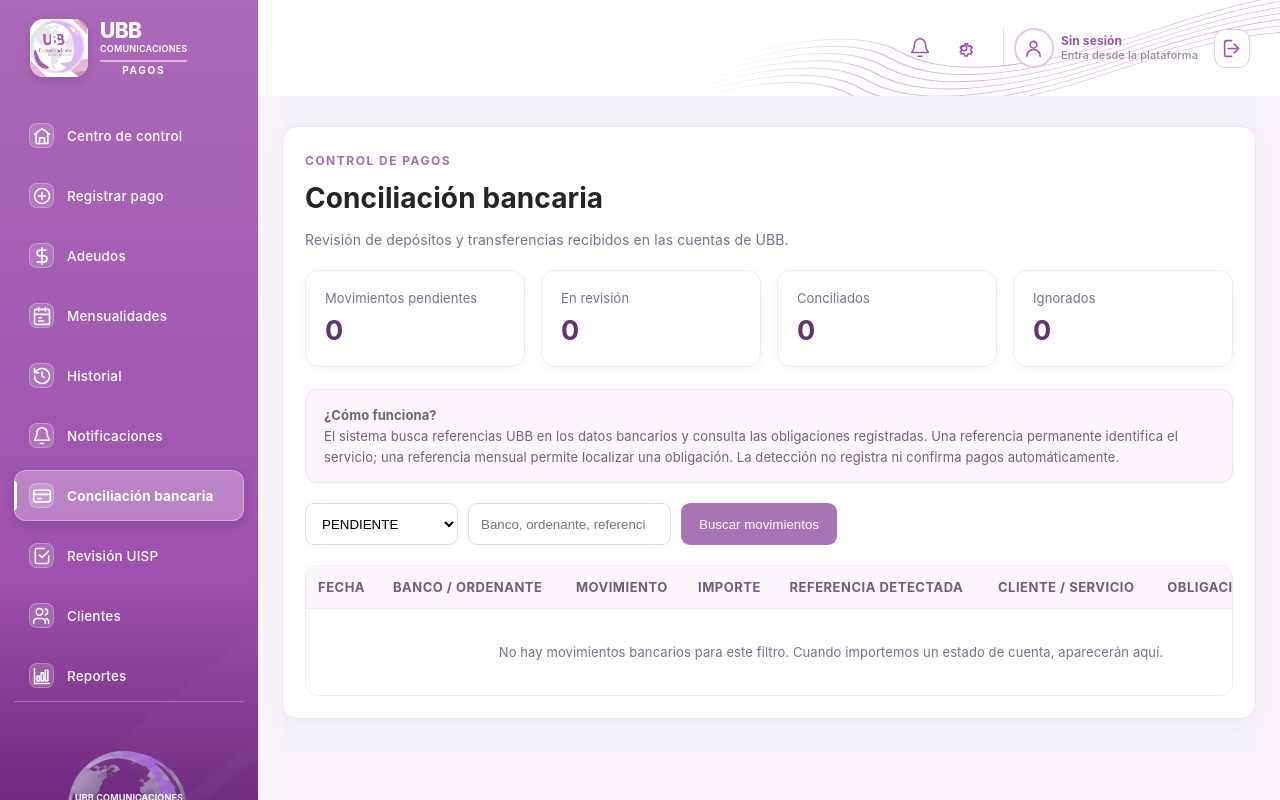
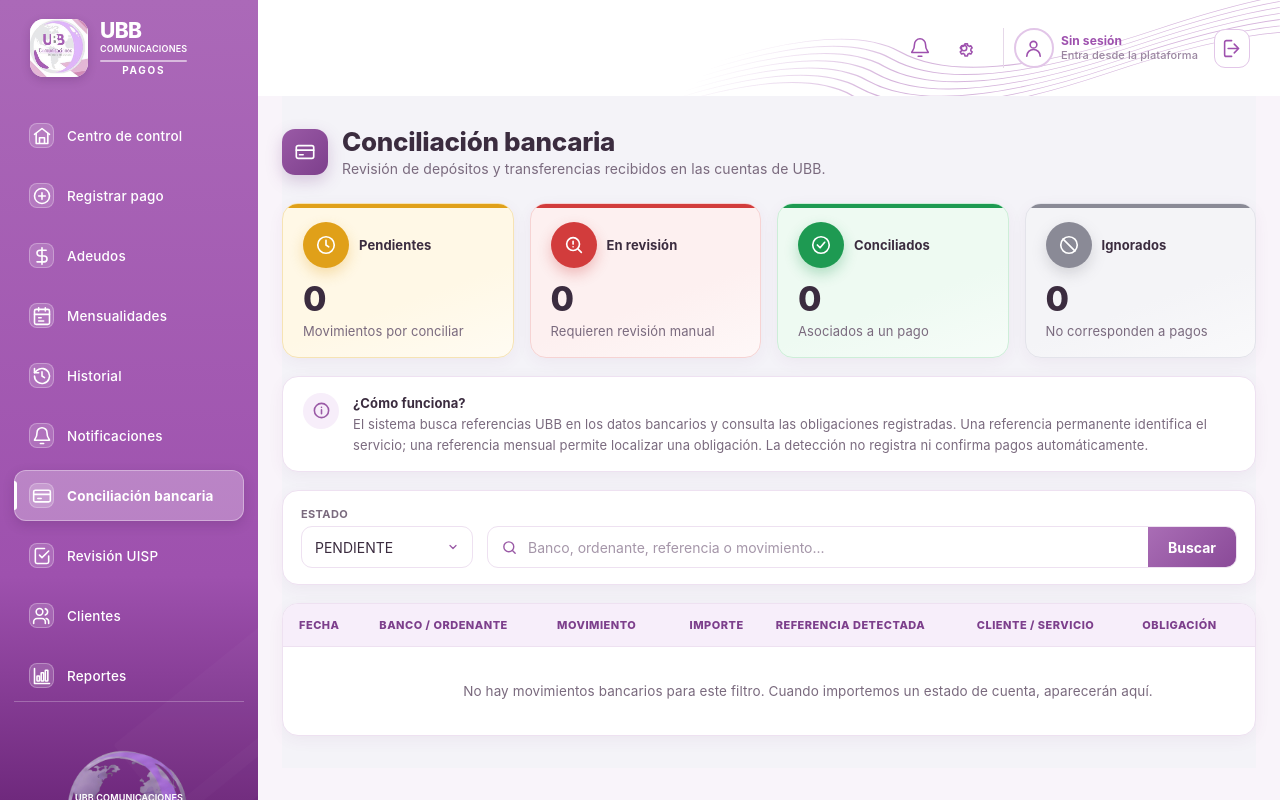
Before and after one commit to abrilyom/UBB-COMUNICACIONES-ABRIL, a PHP site: page /pagos/conciliacion_bancaria.php in a window 1280 px wide. Run offline with PHP 8.4, Linux system fonts and the light colour scheme; data that the repository does not hold is empty; a stand-in replaces the project's code that opens the database connection.

Commit message:
Conciliacion bancaria con el estilo del Centro de control
Cabecera con icono, cuatro tarjetas de colores, explicacion en panel,
filtros en barra (el estado se aplica al cambiarlo) con aviso de filtros
activos y boton Limpiar filtros, y tabla como en los demas listados. La
deteccion de referencias y las consultas no cambian.

Co-Authored-By: Claude Opus 5.5 <noreply@anthropic.com>

```diff
--- a/pagos/conciliacion_bancaria.php
+++ b/pagos/conciliacion_bancaria.php
@@ -251,96 +251,27 @@ function etiquetaEstado(string $estado): string {
     <meta name="viewport" content="width=device-width, initial-scale=1.0">
     <title>Conciliación bancaria - UBB Comunicaciones</title>
     <link rel="stylesheet" href="css/pagos.css?v=<?php echo filemtime(__DIR__ . '/css/pagos.css'); ?>">
+    <link rel="stylesheet" href="css/tablero.css?v=<?php echo filemtime(__DIR__ . '/css/tablero.css'); ?>">
+    <link rel="stylesheet" href="css/listados.css?v=<?php echo filemtime(__DIR__ . '/css/listados.css'); ?>">
     <style>
-        .conciliacion-intro {
-            color: #77718b;
-            font-size: 14px;
-            margin-top: 7px;
-        }
-        .conciliacion-indicadores {
-            display: grid;
-            grid-template-columns: repeat(4, minmax(0, 1fr));
-            gap: 16px;
-            margin: 22px 0;
-        }
-        .conciliacion-indicador {
-            background: #fff;
-            border: 1px solid #f1e9f2;
-            border-radius: 14px;
-            padding: 19px;
-            box-shadow: 0 3px 12px rgba(89,34,100,.04);
-        }
-        .conciliacion-indicador span {
-            display: block;
-            color: #77718b;
-            font-size: 13px;
-        }
-        .conciliacion-indicador strong {
-            display: block;
-            color: #63336d;
-            font-size: 27px;
-            margin-top: 8px;
-        }
-        .conciliacion-filtros {
-            display: flex;
-            flex-wrap: wrap;
-            align-items: center;
-            gap: 10px;
-            margin: 20px 0;
-        }
-        .conciliacion-filtros input,
-        .conciliacion-filtros select {
-            min-height: 42px;
-            border: 1px solid #e5d7e8;
-            border-radius: 9px;
-            padding: 8px 12px;
-            background: #fff;
-        }
-        .conciliacion-filtros button {
-            min-height: 42px;
-            padding: 8px 18px;
-            border: 0;
-            border-radius: 9px;
-            background: #a974b4;
-            color: #fff;
-            cursor: pointer;
-        }
-        .conciliacion-tabla {
-            overflow-x: auto;
-            background: #fff;
-            border: 1px solid #f1e9f2;
-            border-radius: 13px;
-        }
-        .conciliacion-tabla table {
-            width: 100%;
-            border-collapse: collapse;
-            min-width: 1050px;
-        }
-        .conciliacion-tabla th,
-        .conciliacion-tabla td {
-            padding: 13px 12px;
-            border-bottom: 1px solid #f2ebf3;
-            text-align: left;
-            font-size: 13px;
-            vertical-align: top;
-        }
-        .conciliacion-tabla th {
-            background: #faf6fb;
-            color: #765a7b;
-            font-weight: 700;
-        }
+        /* Celdas de la tabla: datos secundarios debajo del principal */
         .conciliacion-tabla td small {
             display: block;
-            color: #77718b;
-            margin-top: 5px;
+            color: var(--cc-texto-suave);
+            font-size: 12px;
+            margin-top: 4px;
             overflow-wrap: anywhere;
+        }
+        .conciliacion-tabla td {
+            vertical-align: top !important;
         }
         .conciliacion-estado {
             display: inline-block;
-            padding: 5px 9px;
-            border-radius: 20px;
+            padding: 5px 11px;
+            border-radius: 999px;
             font-size: 11px;
-            font-weight: 700;
+            font-weight: 800;
+            letter-spacing: .3px;
         }
         .conciliacion-estado.pendiente {
             background: #fff3d9;
@@ -359,41 +290,55 @@ function etiquetaEstado(string $estado): string {
             color: #666;
         }
         .conciliacion-referencia {
-            color: #875092;
+            color: var(--cc-morado);
+            font-family: ui-monospace, "Cascadia Mono", Consolas, monospace;
+            font-size: 12.5px;
             font-weight: 700;
             overflow-wrap: anywhere;
         }
-        .conciliacion-vacio {
-            padding: 35px !important;
-            text-align: center !important;
-            color: #77718b;
-        }
+        /* Explicación de cómo funciona */
         .conciliacion-ayuda {
-            background: #faf6fb;
-            border: 1px solid #efe1f2;
-            border-radius: 12px;
-            padding: 15px 18px;
+            display: flex;
+            gap: 14px;
+            align-items: flex-start;
+            padding: 16px 20px;
             margin-bottom: 18px;
-            color: #765f7b;
+            color: var(--cc-texto-suave);
             font-size: 13px;
             line-height: 1.6;
         }
-        @media(max-width: 900px) {
-            .conciliacion-indicadores {
-                grid-template-columns: repeat(2, minmax(0, 1fr));
-            }
+        .conciliacion-ayuda strong {
+            color: var(--cc-texto);
         }
-        @media(max-width: 520px) {
-            .conciliacion-indicadores {
-                grid-template-columns: 1fr 1fr;
-                gap: 9px;
-            }
-            .conciliacion-indicador {
-                padding: 13px;
-            }
-            .conciliacion-indicador strong {
-                font-size: 22px;
-            }
+        .conciliacion-ayuda-icono {
+            display: grid;
+            place-items: center;
+            flex: 0 0 36px;
+            width: 36px;
+            height: 36px;
+            border-radius: 50%;
+            background: var(--cc-morado-suave);
+            color: var(--cc-morado-medio);
+        }
+        .conciliacion-ayuda-icono svg {
+            width: 19px;
+            height: 19px;
+            fill: none;
+            stroke: currentColor;
+            stroke-width: 2;
+            stroke-linecap: round;
+            stroke-linejoin: round;
+        }
+        /* Tarjeta gris para "Ignorados" */
+        .conciliacion-kpi--ignorados {
+            --cc-acento: #8a8a96;
+            --cc-acento-fondo: #f4f4f7;
+            --cc-acento-borde: #e3e3ea;
+            border-color: var(--cc-acento-borde);
+            background: linear-gradient(160deg, var(--cc-acento-fondo) 0%, var(--cc-acento-fondo) 60%, #ffffff 140%);
+        }
+        .conciliacion .hist-tabla table {
+            min-width: 1050px;
         }
     </style>
 </head>
@@ -402,47 +347,97 @@ function etiquetaEstado(string $estado): string {
 <?php require __DIR__ . "/includes/encabezado.php"; ?>
 <?php require __DIR__ . "/includes/panel_lateral.php"; ?>
 
-<main class="contenedor">
-    <section class="panel">
-        <div class="panel-encabezado">
+<main class="contenedor cc hist conciliacion">
+
+    <!-- =================================================
+         CABECERA
+    ================================================== -->
+
+    <header class="cc-cabecera">
+        <div class="cc-cabecera-texto">
+            <span class="cc-cabecera-icono" aria-hidden="true">
+                <svg viewBox="0 0 24 24"><rect x="2.5" y="5" width="19" height="14" rx="2"/><path d="M2.5 10h19M6 15h4"/></svg>
+            </span>
             <div>
-                <span class="etiqueta-seccion">CONTROL DE PAGOS</span>
-                <h2 class="panel-titulo">Conciliación bancaria</h2>
-                <p class="conciliacion-intro">
-                    Revisión de depósitos y transferencias recibidos en las cuentas de UBB.
-                </p>
+                <h1>Conciliación bancaria</h1>
+                <p>Revisión de depósitos y transferencias recibidos en las cuentas de UBB.</p>
             </div>
         </div>
+    </header>
 
-        <div class="conciliacion-indicadores">
-            <div class="conciliacion-indicador">
-                <span>Movimientos pendientes</span>
-                <strong><?= $estadisticas["PENDIENTE"] ?></strong>
+
+    <!-- =================================================
+         RESUMEN
+    ================================================== -->
+
+    <div class="cc-kpis hist-kpis adeudos-kpis">
+
+        <div class="cc-kpi cc-kpi--proximos">
+            <div class="cc-kpi-cabeza">
+                <span class="cc-kpi-icono" aria-hidden="true"><svg viewBox="0 0 24 24"><circle cx="12" cy="12" r="9"/><path d="M12 7v5l3 2"/></svg></span>
+                <span class="cc-kpi-nombre">Pendientes</span>
             </div>
-            <div class="conciliacion-indicador">
-                <span>En revisión</span>
-                <strong><?= $estadisticas["REVISION"] ?></strong>
-            </div>
-            <div class="conciliacion-indicador">
-                <span>Conciliados</span>
-                <strong><?= $estadisticas["CONCILIADO"] ?></strong>
-            </div>
-            <div class="conciliacion-indicador">
-                <span>Ignorados</span>
-                <strong><?= $estadisticas["IGNORADO"] ?></strong>
-            </div>
+            <strong class="cc-kpi-numero"><?= number_format((int)$estadisticas["PENDIENTE"]) ?></strong>
+            <span class="cc-kpi-detalle">Movimientos por conciliar</span>
         </div>
 
-        <div class="conciliacion-ayuda">
+        <div class="cc-kpi cc-kpi--suspendidos">
+            <div class="cc-kpi-cabeza">
+                <span class="cc-kpi-icono" aria-hidden="true"><svg viewBox="0 0 24 24"><circle cx="11" cy="11" r="7"/><path d="m20 20-3.5-3.5M11 8v3M11 14h.01"/></svg></span>
+                <span class="cc-kpi-nombre">En revisión</span>
+            </div>
+            <strong class="cc-kpi-numero"><?= number_format((int)$estadisticas["REVISION"]) ?></strong>
+            <span class="cc-kpi-detalle">Requieren revisión manual</span>
+        </div>
+
+        <div class="cc-kpi cc-kpi--activos">
+            <div class="cc-kpi-cabeza">
+                <span class="cc-kpi-icono" aria-hidden="true"><svg viewBox="0 0 24 24"><circle cx="12" cy="12" r="9"/><path d="m8 12 3 3 5-6"/></svg></span>
+                <span class="cc-kpi-nombre">Conciliados</span>
+            </div>
+            <strong class="cc-kpi-numero"><?= number_format((int)$estadisticas["CONCILIADO"]) ?></strong>
+            <span class="cc-kpi-detalle">Asociados a un pago</span>
+        </div>
+
+        <div class="cc-kpi conciliacion-kpi--ignorados">
+            <div class="cc-kpi-cabeza">
+                <span class="cc-kpi-icono" aria-hidden="true"><svg viewBox="0 0 24 24"><circle cx="12" cy="12" r="9"/><path d="M5.6 5.6l12.8 12.8"/></svg></span>
+                <span class="cc-kpi-nombre">Ignorados</span>
+            </div>
+            <strong class="cc-kpi-numero"><?= number_format((int)$estadisticas["IGNORADO"]) ?></strong>
+            <span class="cc-kpi-detalle">No corresponden a pagos</span>
+        </div>
+
+    </div>
+
+
+    <!-- =================================================
+         CÓMO FUNCIONA
+    ================================================== -->
+
+    <div class="cc-panel conciliacion-ayuda">
+        <span class="conciliacion-ayuda-icono" aria-hidden="true">
+            <svg viewBox="0 0 24 24"><circle cx="12" cy="12" r="9"/><path d="M12 11v5M12 8h.01"/></svg>
+        </span>
+        <div>
             <strong>¿Cómo funciona?</strong><br>
             El sistema busca referencias UBB en los datos bancarios y consulta
             las obligaciones registradas. Una referencia permanente identifica
             el servicio; una referencia mensual permite localizar una obligación.
             La detección no registra ni confirma pagos automáticamente.
         </div>
+    </div>
 
-        <form method="GET" class="conciliacion-filtros">
-            <select name="estado" aria-label="Filtrar por estado">
+
+    <!-- =================================================
+         FILTROS
+    ================================================== -->
+
+    <form method="GET" class="cc-panel hist-filtros">
+
+        <label class="hist-campo">
+            <span>Estado</span>
+            <select name="estado" onchange="this.form.submit()">
                 <?php foreach ($estadosValidos as $opcion): ?>
                     <option value="<?= h($opcion) ?>"
                         <?= $estado === $opcion ? "selected" : "" ?>>
@@ -450,22 +445,49 @@ function etiquetaEstado(string $estado): string {
                     </option>
                 <?php endforeach; ?>
             </select>
+        </label>
 
+        <div class="hist-buscador">
+            <svg viewBox="0 0 24 24" aria-hidden="true"><circle cx="11" cy="11" r="7"/><path d="m20 20-3.5-3.5"/></svg>
             <input type="search" name="buscar"
                    placeholder="Banco, ordenante, referencia o movimiento..."
+                   aria-label="Buscar movimientos"
                    value="<?= h($buscar) ?>">
+            <button type="submit">Buscar</button>
+        </div>
 
-            <button type="submit">Buscar movimientos</button>
-        </form>
+        <?php if ($estado !== "PENDIENTE" || $buscar !== ""): ?>
+            <div class="hist-activos">
+                <span class="hist-activos-texto">Mostrando resultados filtrados:</span>
+                <?php if ($buscar !== ""): ?>
+                    <span class="hist-activos-etiqueta">Búsqueda: «<?= h($buscar) ?>»</span>
+                <?php endif; ?>
+                <?php if ($estado !== "PENDIENTE"): ?>
+                    <span class="hist-activos-etiqueta">Estado: <?= h($estado) ?></span>
+                <?php endif; ?>
+                <a class="hist-limpiar" href="conciliacion_bancaria.php">
+                    <svg viewBox="0 0 24 24" aria-hidden="true"><path d="M18 6 6 18M6 6l12 12"/></svg>
+                    Limpiar filtros
+                </a>
+            </div>
+        <?php endif; ?>
 
-        <div class="conciliacion-tabla">
+    </form>
+
+
+    <!-- =================================================
+         TABLA
+    ================================================== -->
+
+    <section class="cc-panel hist-tabla">
+        <div class="hist-tabla-scroll conciliacion-tabla">
             <table>
                 <thead>
                     <tr>
                         <th>Fecha</th>
                         <th>Banco / ordenante</th>
                         <th>Movimiento</th>
-                        <th>Importe</th>
+                        <th class="hist-num">Importe</th>
                         <th>Referencia detectada</th>
                         <th>Cliente / servicio</th>
                         <th>Obligación</th>
@@ -475,7 +497,7 @@ function etiquetaEstado(string $estado): string {
                 <tbody>
                 <?php if ($movimientos->num_rows === 0): ?>
                     <tr>
-                        <td colspan="8" class="conciliacion-vacio">
+                        <td colspan="8" class="hist-vacio">
                             No hay movimientos bancarios para este filtro.
                             Cuando importemos un estado de cuenta, aparecerán aquí.
                         </td>
@@ -484,8 +506,9 @@ function etiquetaEstado(string $estado): string {
                     <?php while ($movimiento = $movimientos->fetch_assoc()): ?>
                         <?php $deteccion = detectarReferencia($conexion, $movimiento); ?>
                         <tr>
-                            <td>
-                                <?= h(date("d/m/Y H:i", strtotime($movimiento["fecha_movimiento"]))) ?>
+                            <td class="hist-fecha">
+                                <?= h(date("d/m/Y", strtotime($movimiento["fecha_movimiento"]))) ?>
+                                <span><?= h(date("H:i", strtotime($movimiento["fecha_movimiento"]))) ?></span>
                             </td>
                             <td>
                                 <strong><?= h($movimiento["banco"]) ?></strong>
@@ -496,7 +519,7 @@ function etiquetaEstado(string $estado): string {
                                 <?= h($movimiento["tipo_movimiento"]) ?>
                                 <small><?= h($movimiento["clave_rastreo"]) ?></small>
                             </td>
-                            <td>
+                            <td class="hist-num">
                                 <strong>
                                     $<?= number_format((float)$movimiento["monto"], 2) ?>
                                     <?= h($movimiento["moneda"]) ?>
@@ -509,17 +532,17 @@ function etiquetaEstado(string $estado): string {
                                     </span>
                                     <small><?= h($deteccion["tipo"]) ?></small>
                                 <?php else: ?>
-                                    <span>Sin referencia UBB</span>
+                                    <span class="hist-suave">Sin referencia UBB</span>
                                 <?php endif; ?>
                                 <small><?= h($movimiento["referencia_bancaria"]) ?></small>
                                 <small><?= h($movimiento["concepto"]) ?></small>
                             </td>
                             <td>
                                 <?php if ($deteccion["cliente"] !== null): ?>
-                                    Cliente #<?= h($deteccion["cliente"]) ?>
+                                    <strong>Cliente #<?= h($deteccion["cliente"]) ?></strong>
                                     <small>Servicio #<?= h($deteccion["servicio"]) ?></small>
                                 <?php else: ?>
-                                    No identificado
+                                    <span class="hist-suave">No identificado</span>
                                 <?php endif; ?>
                             </td>
                             <td>
@@ -541,7 +564,7 @@ function etiquetaEstado(string $estado): string {
                                     <span>Referencia de servicio</span>
                                     <small>No identifica una mensualidad por sí sola.</small>
                                 <?php else: ?>
-                                    <span>Sin coincidencia</span>
+                                    <span class="hist-suave">Sin coincidencia</span>
                                 <?php endif; ?>
                             </td>
                             <td>
@@ -559,6 +582,7 @@ function etiquetaEstado(string $estado): string {
             </table>
         </div>
     </section>
+
 </main>
 
 </body>
```
